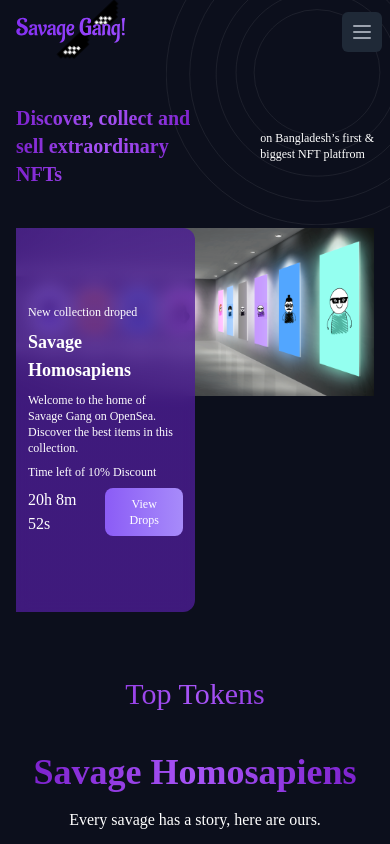
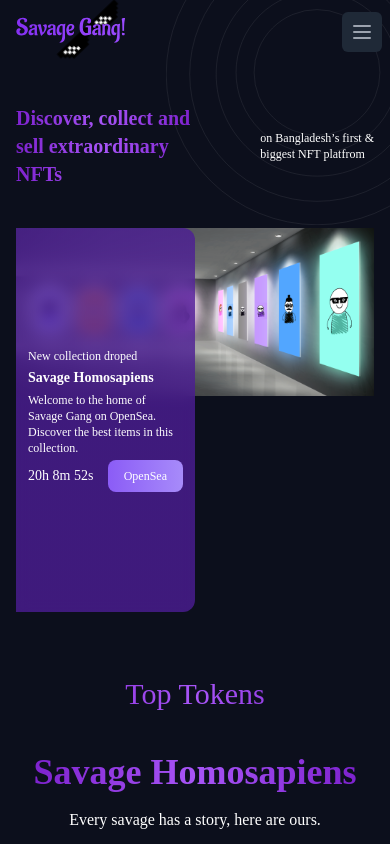
Before and after one commit to Mujahid-Developer/savage-gang, a React (Create React App) app: page / in a window 390 px wide. Shown: the top 844 px of the page. Built offline with nearby package versions, Linux system fonts and the light colour scheme.

Commit message:
fix update

```diff
--- a/src/components/Header.jsx
+++ b/src/components/Header.jsx
@@ -21,26 +21,29 @@
         <div className="relative min-h-96">
           <div>
             <div className="bg-gradient-to-r from-violet-900/80 via-violet-900/80 to-violet-900/80 backdrop-blur-xs absolute w-2/4 h-full flex flex-col justify-center items-end text-white rounded-r-xl">
-              <div className=" w-full md:px-8 px-3 flex flex-col justify-center gap-2 md:gap-6 h-full">
+              <div className=" w-full md:px-8 px-3 flex flex-col justify-center gap-1 md:gap-6 h-full">
                 <h1 className="text-thin md:text-lg text-xs">
                   New collection droped
                 </h1>
-                <h1 className="font-bold md:text-3xl text-lg">
+                <h1 className="font-bold md:text-3xl text-sm">
                   Savage Homosapiens
                 </h1>
                 <h1 className="text-xs md:text-lg">
                   Welcome to the home of Savage Gang on OpenSea. Discover the
                   best items in this collection.
                 </h1>
-                <h1 className="text-xs md:text-lg">
+                <h1 className="text-xs md:text-lg md:block hidden">
                   Time left of 10% Discount
                 </h1>
-                <div className="flex gap-2 md:gap-4 justify-between items-center">
-                  <h1 className="md:text-2xl" style={{ fontFamily: "Aldrich" }}>
+                <div className="flex gap-1 md:gap-4 justify-between items-center">
+                  <h1
+                    className="md:text-2xl text-sm"
+                    style={{ fontFamily: "Aldrich" }}
+                  >
                     20h 8m 52s
                   </h1>
-                  <button className="md:btn py-2 px-3 rounded-lg md:px-6 bg-gradient-to-r from-violet-500 to-violet-400 border-none md:text-white text-xs">
-                    View Drops
+                  <button className="md:btn md:btn-lg btn-sm py-2 px-4 rounded-lg md:px-6 bg-gradient-to-r from-violet-500 to-violet-400 border-none md:text-white text-xs">
+                    OpenSea
                   </button>
                 </div>
               </div>
```
